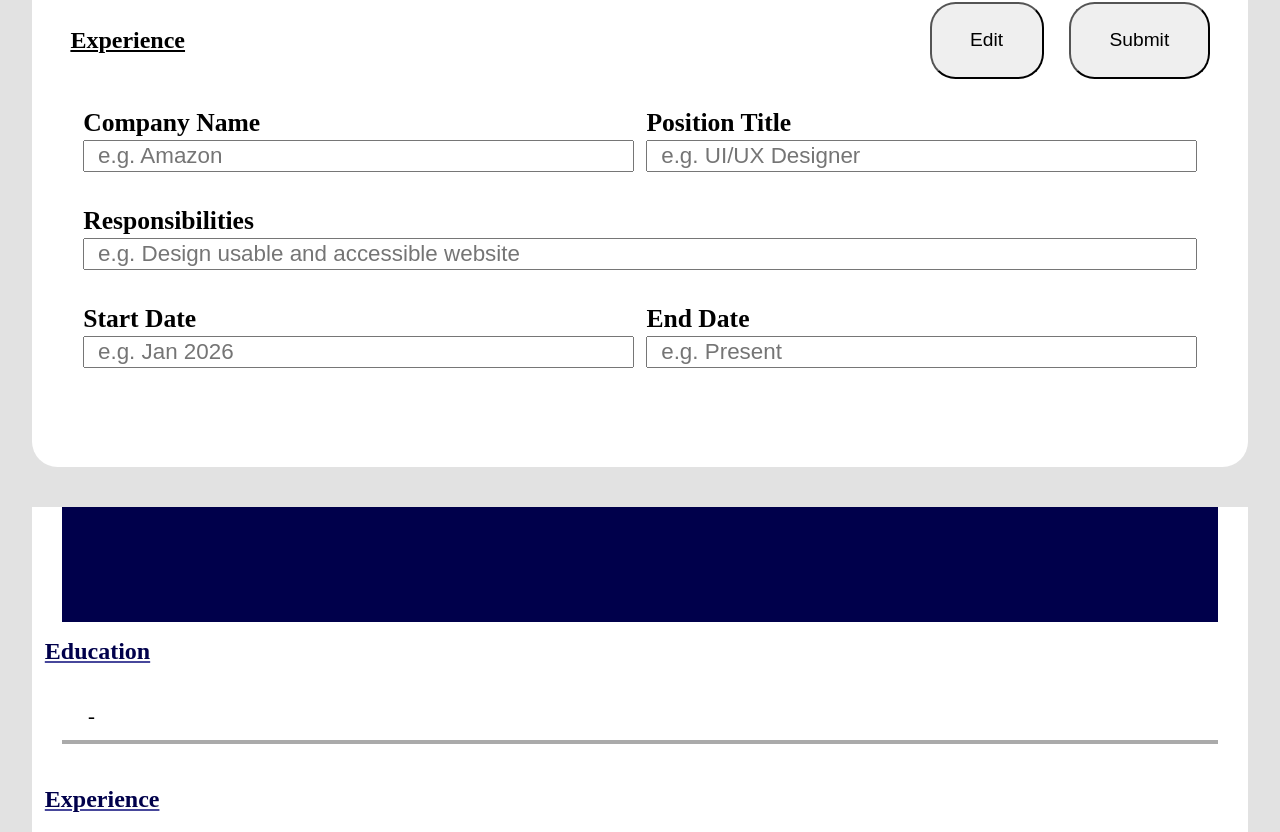
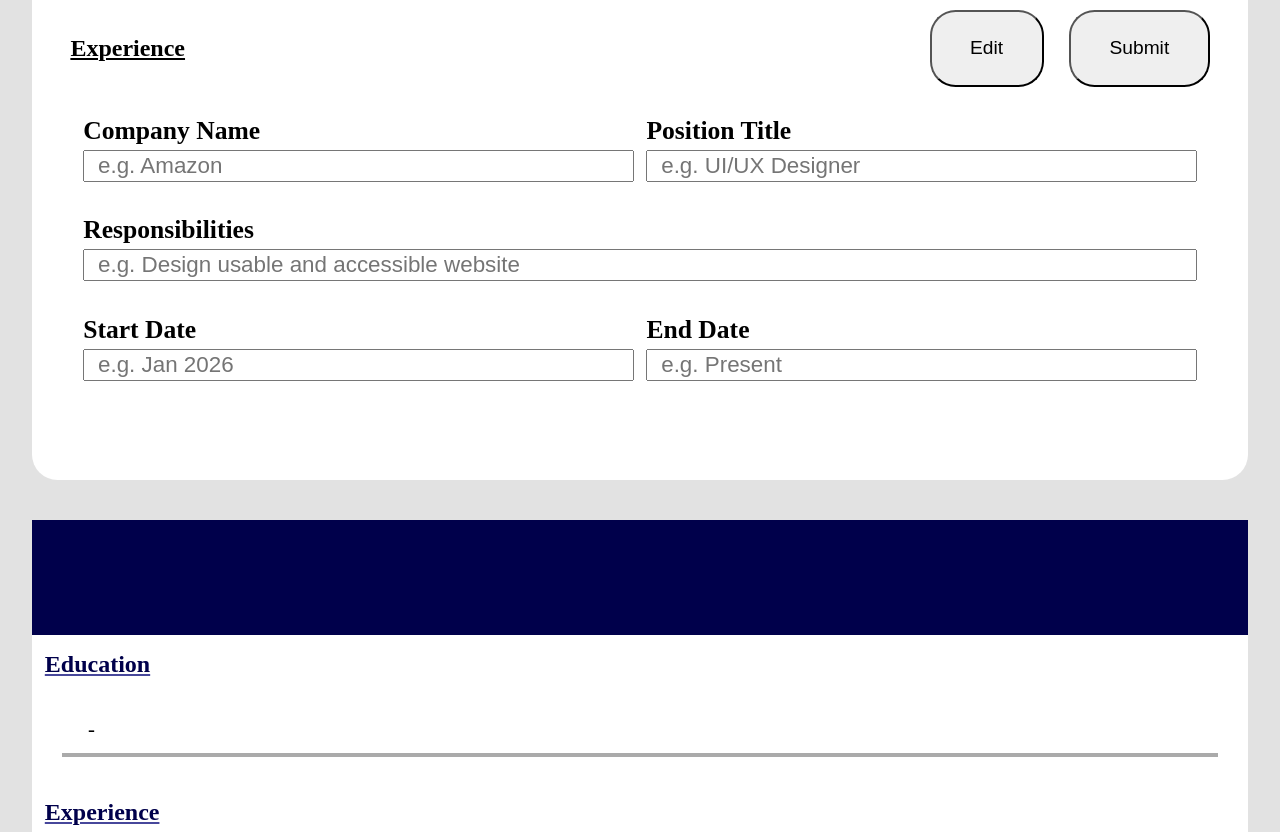
Before and after one commit to Salypse/cv-application, a React (Vite) app: page / in a window 1280 px wide. Shown: the part 987-1819 px from the top of the page. Built offline with nearby package versions, Linux system fonts and the light colour scheme.

Commit message:
Fix input label margin-bottom and preview header width

```diff
--- a/src/App.css
+++ b/src/App.css
@@ -126,7 +126,7 @@ li {
 .input-field label {
    font-size: clamp(1.1rem, 4vw, 1.6rem);
    font-weight: bold;
-   margin-bottom: 0.3vh;
+   margin-bottom: 0.5vh;
 }
 
 .row {
@@ -179,6 +179,7 @@ li {
 }
 
 .personal-input-preview {
+   min-width: 100%;
    grid-template-columns: 1fr;
    grid-template-rows: 1.5fr 1fr 1fr;
 
```
